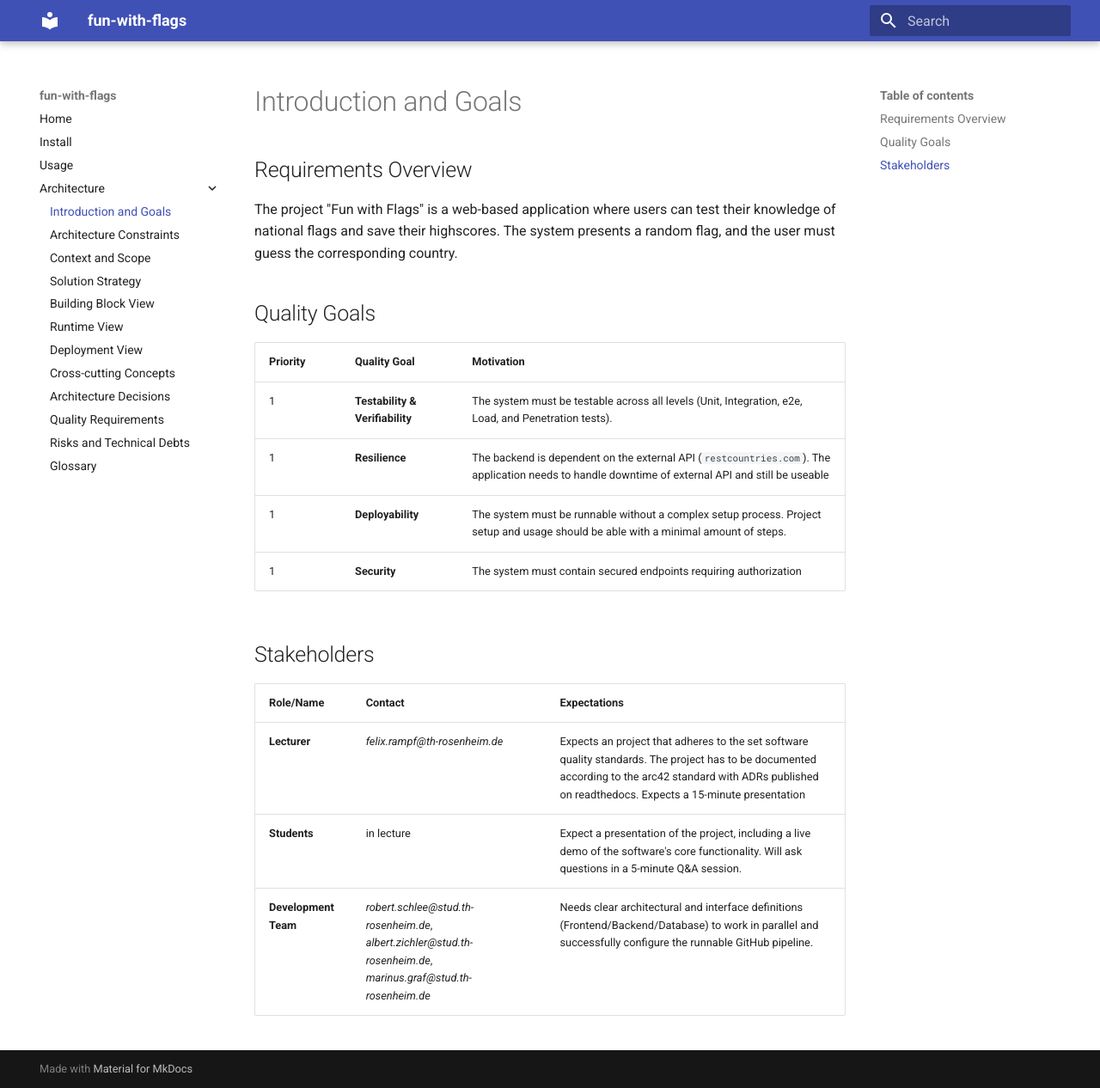
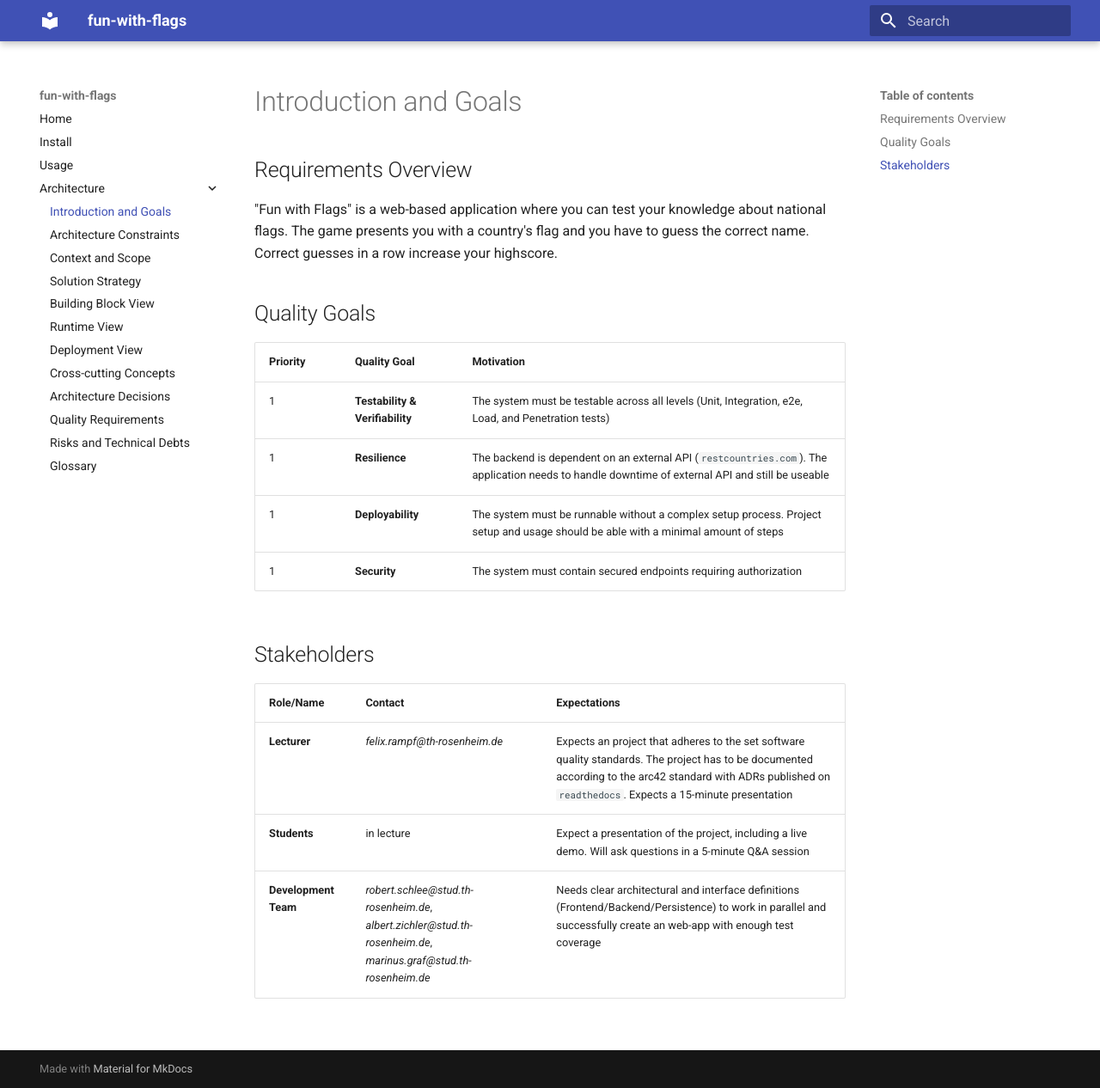
Before and after one commit to r0135tE1/sqs, an MkDocs documentation site: the page built from docs/architecture/01_introduction_and_goals.md, in a window 1280 px wide and 1266 px high. Shown: the whole window at 86% size. Built offline with MkDocs 1.6.1 and Material for MkDocs 9.7.7, drawn with Linux system fonts in a browser that asks for light colours.

Commit message:
chap1: reworded requirements overview, quality goals and stakeholders

```diff
--- a/docs/architecture/01_introduction_and_goals.md
+++ b/docs/architecture/01_introduction_and_goals.md
@@ -2,21 +2,21 @@
 
 ## Requirements Overview
 
-The project "Fun with Flags" is a web-based application where users can test their knowledge of national flags and save their highscores. The system presents a random flag, and the user must guess the corresponding country.
+"Fun with Flags" is a web-based application where you can test your knowledge about national flags. The game presents you with a country's flag and you have to guess the correct name. Correct guesses in a row increase your highscore.
 
 ## Quality Goals
 
 | Priority | Quality Goal | Motivation |
-|----------|-------------|------------|
-| 1 | **Testability & Verifiability** | The system must be testable across all levels (Unit, Integration, e2e, Load, and Penetration tests). |
-| 1 | **Resilience** | The backend is dependent on the external API (`restcountries.com`). The application needs to handle downtime of external API and still be useable |
-| 1 | **Deployability** | The system must be runnable without a complex setup process. Project setup and usage should be able with a minimal amount of steps. |
+| ---------- | ------------- | ------------ |
+| 1 | **Testability & Verifiability** | The system must be testable across all levels (Unit, Integration, e2e, Load, and Penetration tests) |
+| 1 | **Resilience** | The backend is dependent on an external API (`restcountries.com`). The application needs to handle downtime of external API and still be useable |
+| 1 | **Deployability** | The system must be runnable without a complex setup process. Project setup and usage should be able with a minimal amount of steps |
 | 1 | **Security** | The system must contain secured endpoints requiring authorization |
 
 ## Stakeholders
 
 | Role/Name | Contact | Expectations |
-|-----------|---------|--------------|
-| **Lecturer** | *felix.rampf@th-rosenheim.de* | Expects an project that adheres to the set software quality standards. The project has to be documented according to the arc42 standard with ADRs published on readthedocs. Expects a 15-minute presentation |
-| **Students** | in lecture | Expect a presentation of the project, including a live demo of the software's core functionality. Will ask questions in a 5-minute Q&A session. |
-| **Development Team** | *robert.schlee@stud.th-rosenheim.de*, *albert.zichler@stud.th-rosenheim.de*, *marinus.graf@stud.th-rosenheim.de* | Needs clear architectural and interface definitions (Frontend/Backend/Database) to work in parallel and successfully configure the runnable GitHub pipeline. |
+| ----------- | --------- | -------------- |
+| **Lecturer** | *felix.rampf@th-rosenheim.de* | Expects an project that adheres to the set software quality standards. The project has to be documented according to the arc42 standard with ADRs published on `readthedocs`. Expects a 15-minute presentation |
+| **Students** | in lecture | Expect a presentation of the project, including a live demo. Will ask questions in a 5-minute Q&A session |
+| **Development Team** | *robert.schlee@stud.th-rosenheim.de*, *albert.zichler@stud.th-rosenheim.de*, *marinus.graf@stud.th-rosenheim.de* | Needs clear architectural and interface definitions (Frontend/Backend/Persistence) to work in parallel and successfully create an web-app with enough test coverage |
```
